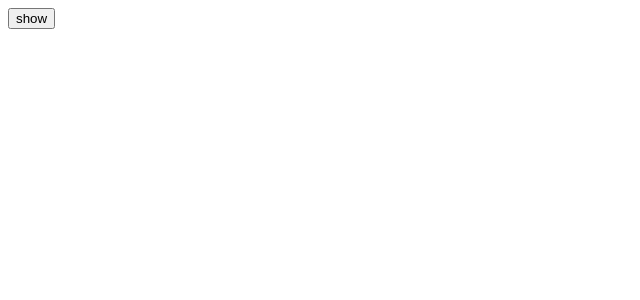
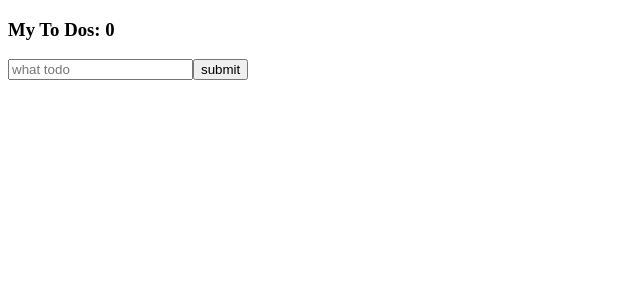
Before and after one commit to jihunz/React-practice-movie, a React (Create React App) app: page / in a window 1280 px wide. Shown: the top 300 px of the page, without its empty margins (0-640 px from the left). Built offline with nearby package versions, Linux system fonts and the light colour scheme.

Commit message:
구조 분해 할당을 이용, useState로 배열 사용

```diff
--- a/src/App.js
+++ b/src/App.js
@@ -1,27 +1,31 @@
-import Button from "./Button";
-import styles from "./App.module.css";
 import { useState, useEffect } from "react";
 
-function Hello() {
-
-  useEffect(() => {
-    console.log("hi");
-    return () => {
-      console.log("bye");
-    }
-  }, []);
-  return <h1>Hello</h1>
-}
-
-
 function App() {
-  const [showing, setShowing] = useState(false);
-  const onClick = () => setShowing((prev) => !prev);
-
+  const [toDo, setToDo] = useState("");
+  const [toDos, setToDos] = useState([]);
+  const onChange = (event) => {
+    setToDo(event.target.value);
+  }
+  const onSubmit = (event) => {
+      event.preventDefault();
+      if (toDo === "") {
+        return;
+      }
+      setToDos((currentArray) => [toDo, ...currentArray]);
+      setToDo("");
+      console.log(toDos);
+  }
   return (
     <div className="App">
-      {showing ? <Hello /> : null}
-      <button onClick={onClick}>show</button>
+      <h3>My To Dos: {toDos.length}</h3>
+      <form onSubmit={onSubmit}>
+        <input
+          onChange={onChange}
+          value={toDo} type="text"
+          placeholder="what todo">
+        </input>
+        <button>submit</button>
+      </form>
     </div>
   );
 }
```
